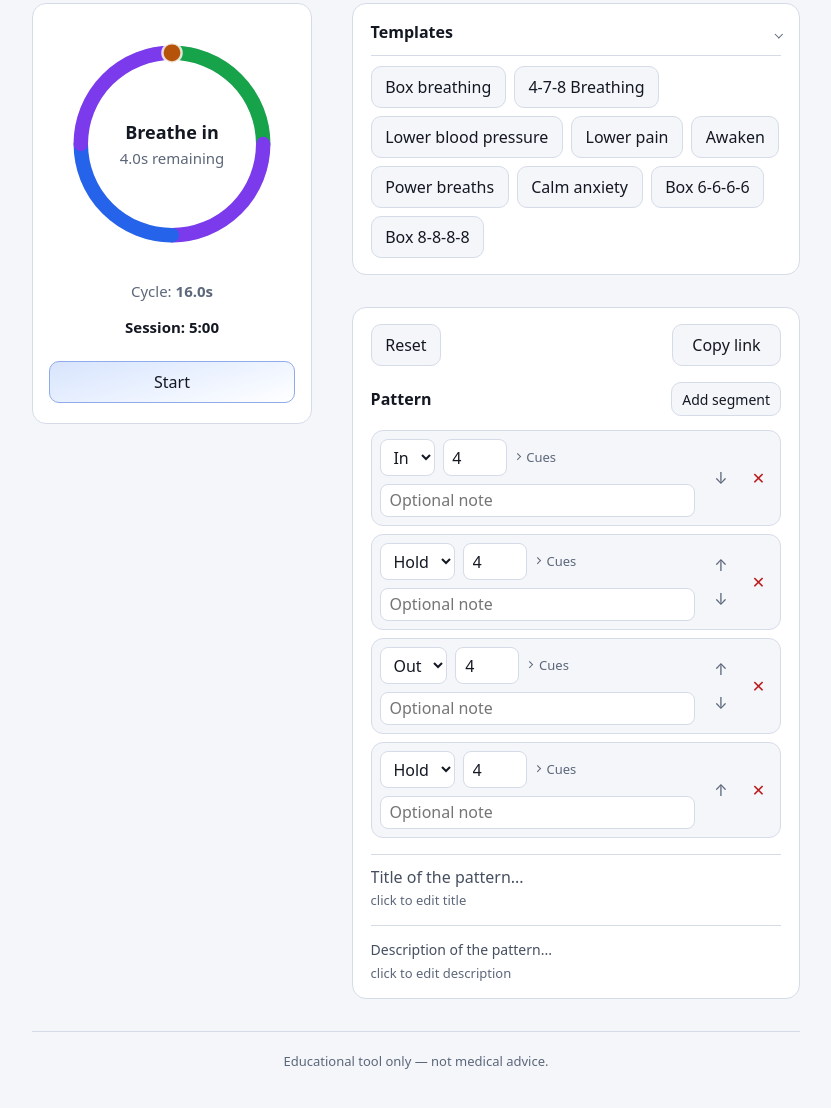
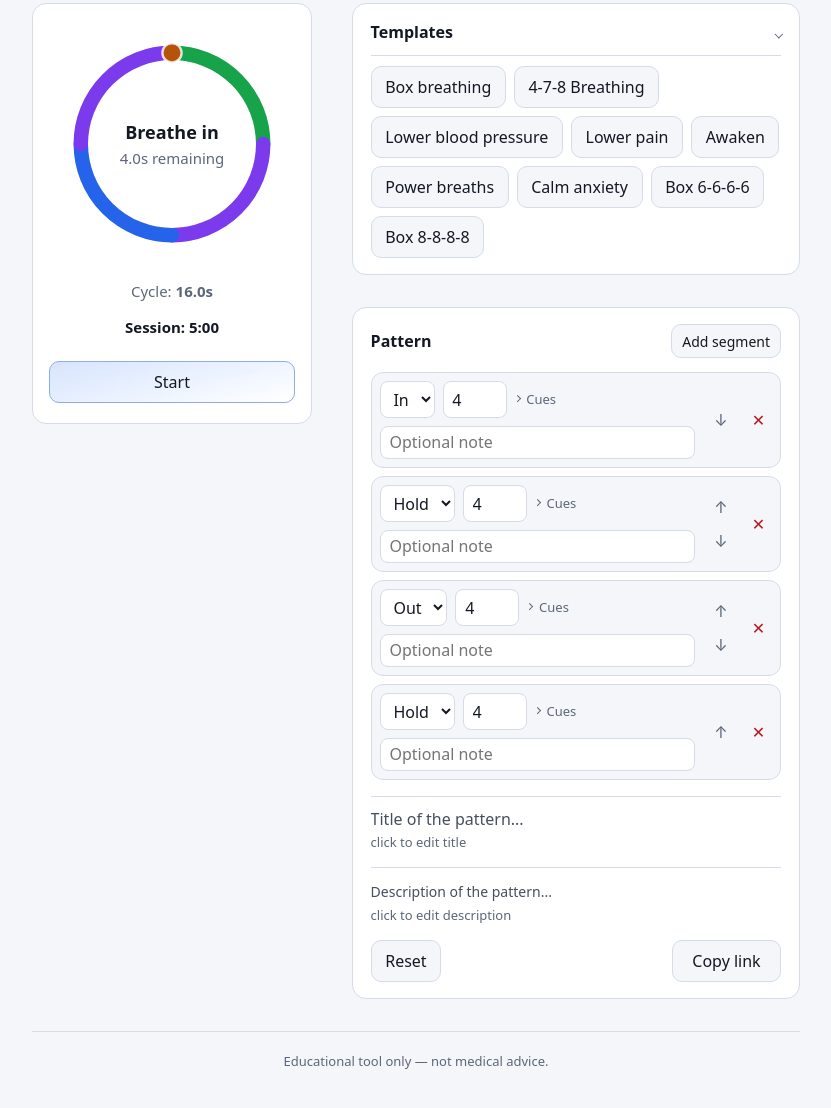
Before and after one commit to butterflygroup/breath4me.github.io, a website with bundled scripts: page index.html in a window 1280 px wide. Shown: the part 86-1194 px from the top of the page, without its empty margins (224-1055 px from the left). Built offline with nearby package versions, Linux system fonts and the light colour scheme.

Commit message:
better and ready for daniel

```diff
--- a/index.html
+++ b/index.html
@@ -269,20 +269,6 @@
 
           <section class="pattern-panel" aria-label="Pattern builder">
             <div class="pattern-panel-body">
-              <div class="transport">
-                <button type="button" id="btn-reset-pattern" class="btn">
-                  Reset
-                </button>
-                <button
-                  type="button"
-                  id="btn-copy-link"
-                  class="btn btn-copy-link"
-                  aria-label="Copy breathing pattern URL"
-                >
-                  Copy link
-                </button>
-              </div>
-
               <div class="segments-head">
                 <h2>Pattern</h2>
                 <button type="button" id="btn-add-segment" class="btn small">
@@ -339,6 +325,24 @@
                 click to edit description
               </p>
             </section>
+
+            <div
+              class="transport"
+              role="group"
+              aria-label="Sharing and reset"
+            >
+              <button type="button" id="btn-reset-pattern" class="btn">
+                Reset
+              </button>
+              <button
+                type="button"
+                id="btn-copy-link"
+                class="btn btn-copy-link"
+                aria-label="Copy breathing pattern URL"
+              >
+                Copy link
+              </button>
+            </div>
           </section>
         </div>
       </main>
--- a/styles.css
+++ b/styles.css
@@ -725,7 +725,12 @@ body {
   align-items: center;
   justify-content: space-between;
   gap: 0.5rem;
-  margin-bottom: 1rem;
+  margin: 0;
+}
+
+.pattern-panel > .transport {
+  margin-top: 1rem;
+  margin-bottom: 0;
 }
 
 .segments-head {
--- a/sw.js
+++ b/sw.js
@@ -3,7 +3,7 @@
  */
 'use strict';
 
-const CACHE_VERSION = 'breath4me-static-v32';
+const CACHE_VERSION = 'breath4me-static-v33';
 /** Paths relative to this service worker URL. */
 const PRECACHE_REL = [
   './index.html',
```
